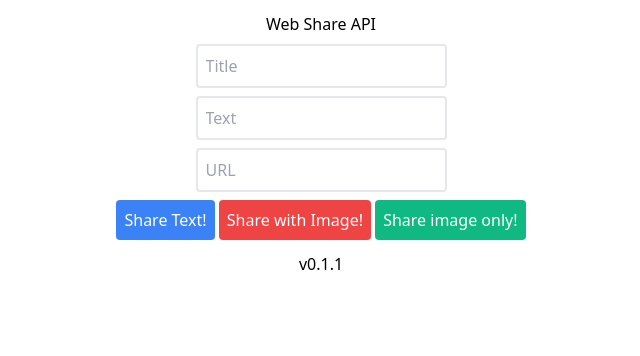
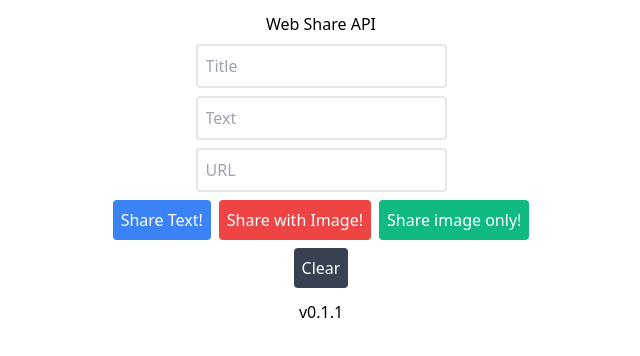
Before and after one commit to fyfirman/explore-web-share, a plain HTML site: page index.html in a window 1280 px wide. Shown: the whole page, without its empty margins (319-959 px from the left). Drawn offline with nearby package versions, Linux system fonts and the light colour scheme.

Commit message:
feat: add clear button

```diff
--- a/index.html
+++ b/index.html
@@ -17,12 +17,15 @@
         id="title" />
       <input class="p-2 border-2 border-light-blue-500 border-opacity-100 rounded mb-2" placeholder="Text" id="text" />
       <input class="p-2 border-2 border-light-blue-500 border-opacity-100 rounded mb-2" placeholder="URL" id="url" />
-      <div>
+      <div class="flex justify-center items-center gap-2">
         <button id="share-text-btn" class="bg-blue-500 text-white p-2 rounded">Share Text!</button>
         <button id="share-image-btn" class="bg-red-500 text-white p-2 rounded">Share with Image!</button>
         <button id="share-image-btn-2" class="bg-green-500 text-white p-2 rounded">Share image only!</button>
       </div>
       <p class="result"></p>
+      <div class="flex justify-center flex-col items-center mt-2">
+        <button id="clear" class="bg-gray-700 text-white p-2 rounded">Clear</button>
+      </div>
     </div>
   </main>
   <footer class="flex justify-center flex-col items-center">
@@ -34,6 +37,7 @@
   const shareTextButton = document.getElementById('share-text-btn');
   const shareImageButton = document.getElementById('share-image-btn');
   const shareImageButtonTwo = document.getElementById('share-image-btn-2');
+  const clearButton = document.getElementById('clear');
   const resultPara = document.querySelector('.result');
 
   shareTextButton.addEventListener('click', async () => {
@@ -84,6 +88,10 @@
       resultPara.textContent = 'Error: ' + err
     }
   });
+
+  clearButton.addEventListener('click', () => {
+    resultPara.textContent = ''
+  })
 </script>
 
 </html>
```
